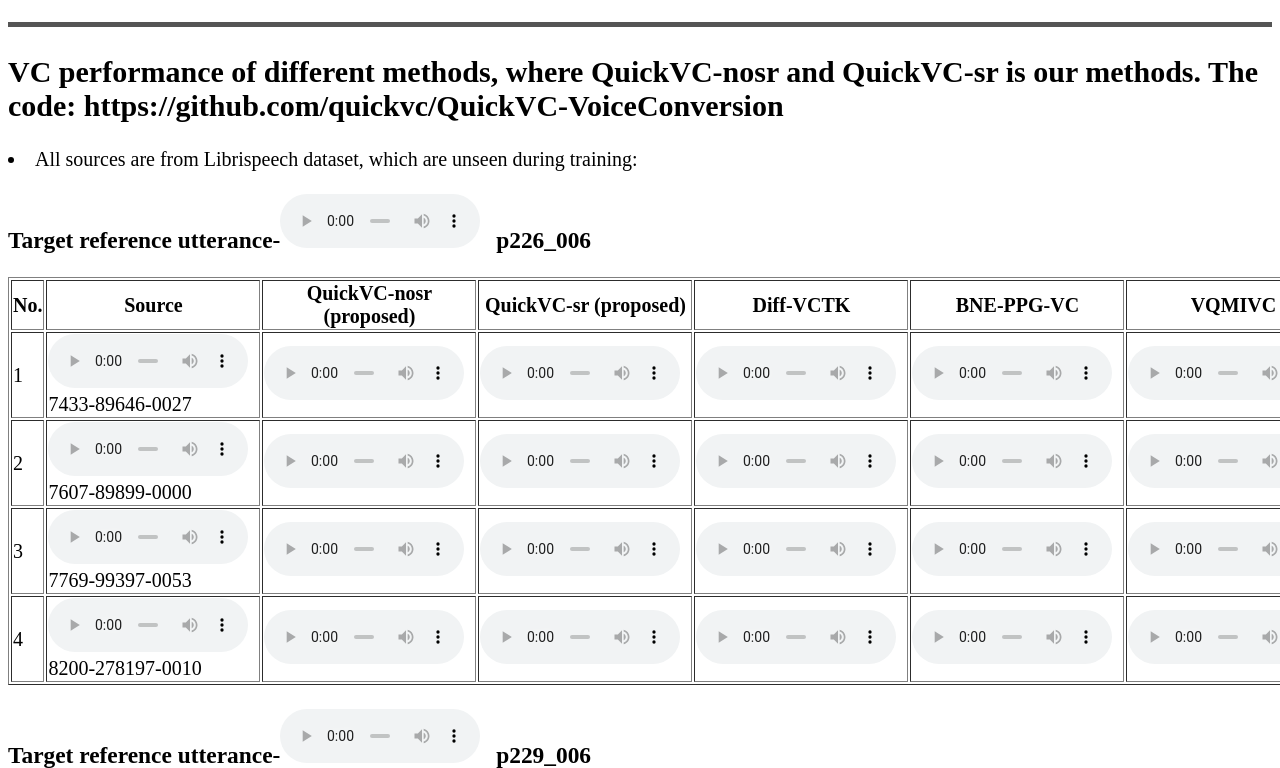
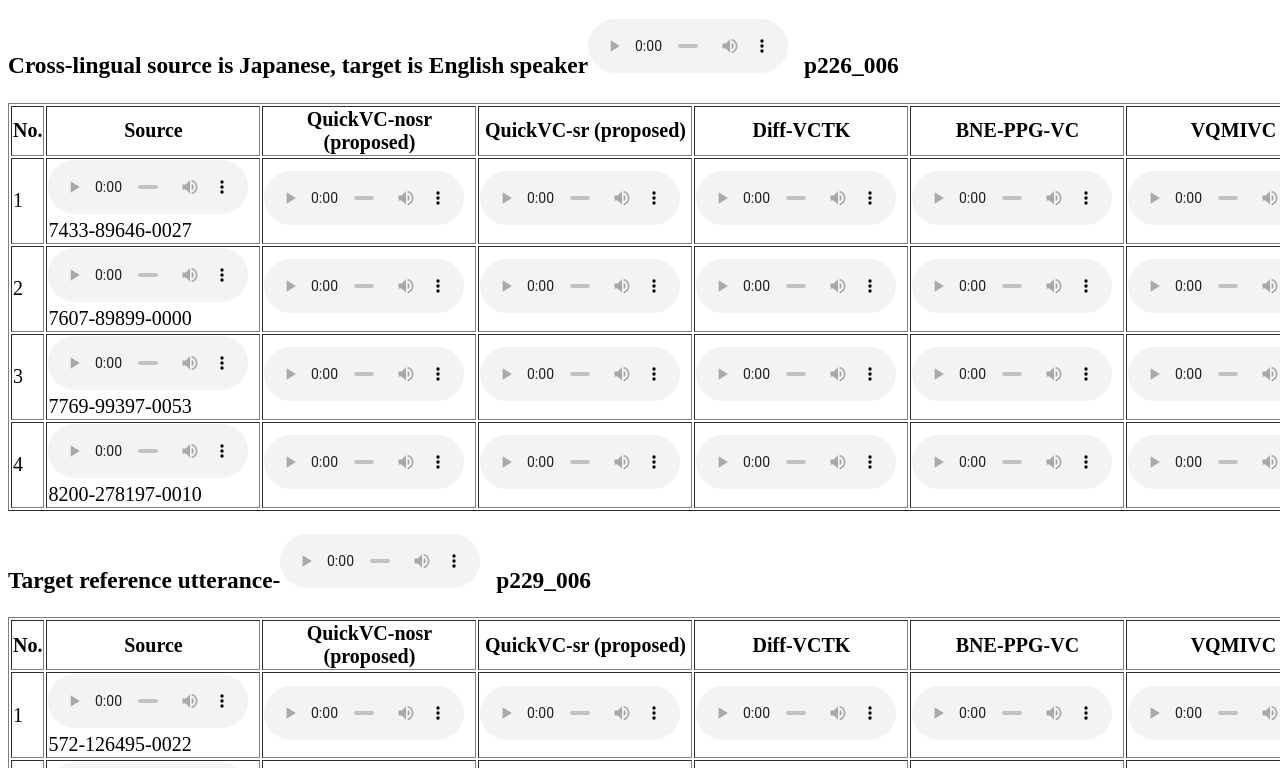
Before and after one commit to guoyingying432/auidodemopage, a plain HTML site: page index.html in a window 1280 px wide. Shown: the part 96-864 px from the top of the page. Drawn offline with Linux system fonts and the light colour scheme.

Commit message:
Update index.html

```diff
--- a/index.html
+++ b/index.html
@@ -3,7 +3,7 @@
 <head>
   <meta http-equiv="Content-Type" content="text/html; charset=UTF-8" />
   <meta name="viewport" content="width=device-width,initial-scale=1" />
-  <title>QuickVC-demo</title>
+  <title>Audio-demo</title>
   <style>
 body {
   font-size: 20px;
@@ -16,18 +16,14 @@
 </style>
 </head>
 <body>
-    <h2>Audio samples - QuickVC: Any-To-Many Voice Conversion Using Inverse Short-Time Fourier Transform for Faster Conversion</h2>
-    <!--<h2>Audio samples for paper QuickVC</h2>-->
+    <h2>Audio samples</h2>
 
   <hr style="height:3px;border:none;border-top:5px solid #555555;" />
 
-    <h2>VC performance of different methods, where QuickVC-nosr and QuickVC-sr is our methods. The code: https://github.com/quickvc/QuickVC-VoiceConversion</h2>
-
-   <li>All sources are from Librispeech dataset, which are unseen during training:</li>
 
 
 
-    <h3>Target reference utterance-<audio controls>
+    <h3>Cross-lingual source is Japanese, target is English speaker<audio controls>
        <source src="./target/p226_006.wav" type="audio/wav">
        </audio> p226_006 </h3>
     <table border="1">
```
